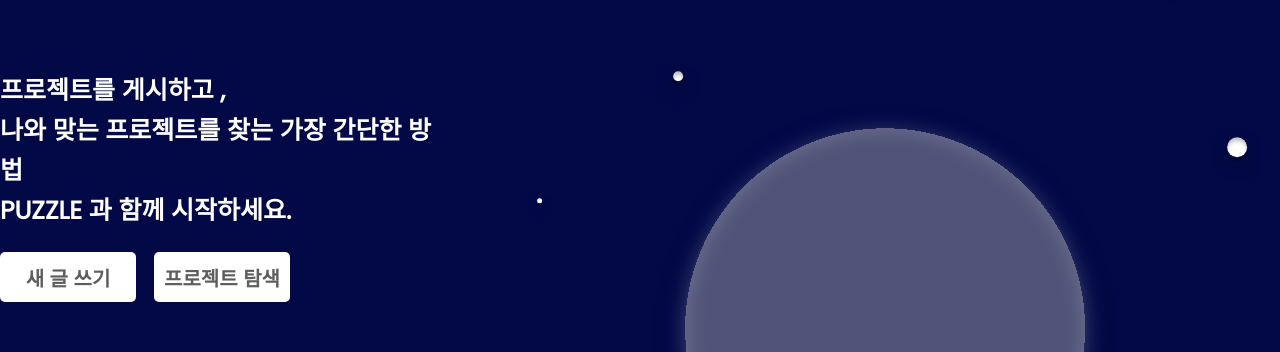
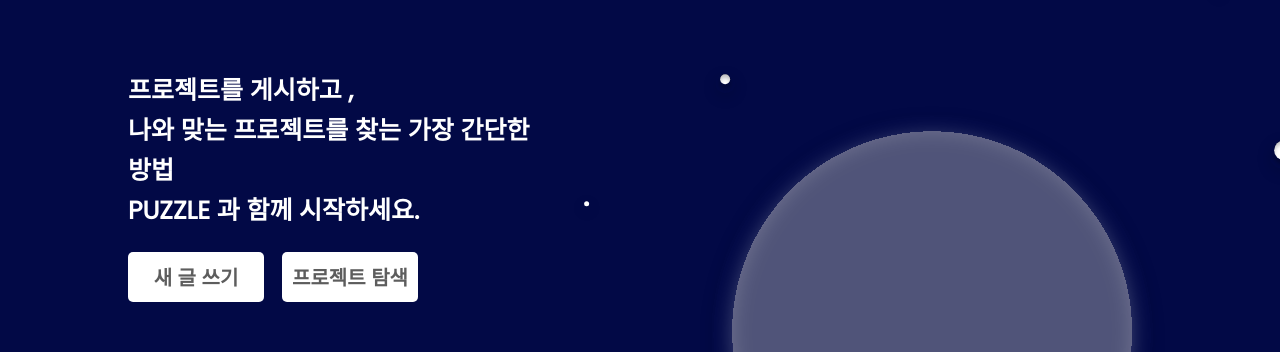
Before and after one commit to Frame-in-Puzzle/Puzzle-Front, a React (Create React App) app: page / in a window 1280 px wide. Shown: the part 364-716 px from the top of the page. Built offline with nearby package versions, Linux system fonts and the light colour scheme; no server answers; a web font is replaced by a local one.

Commit message:
fix : style 수정

```diff
--- a/src/Components/Promotion/Section1/Section1.tsx
+++ b/src/Components/Promotion/Section1/Section1.tsx
@@ -7,7 +7,8 @@ import * as I from "../../../Assets";
 const Section1 = () => {
   return (
     <div css={S.Positioner}>
-      <div>
+      <div css={S.MainWarpper}>
+        <div css={S.MainSectionWrapper}>
           <div css={S.MainSection}>
             프로젝트를 게시하고 ,<br />
             나와 맞는 프로젝트를 찾는 가장 간단한 방법 <br />
@@ -34,11 +35,10 @@ const Section1 = () => {
             </Button>
           </div>
         </div>
-      <div css={S.ImgWarpper}>
         <I.PromotionImg1 />
-      </div>
         <div css={S.RoketWarpper}>
           <I.RoketImg />
+        </div>
       </div>
     </div>
   );
--- a/src/Components/Promotion/Section1/Style.ts
+++ b/src/Components/Promotion/Section1/Style.ts
@@ -12,6 +12,19 @@ export const Positioner = css`
   overflow: hidden;
 `;
 
+export const MainWarpper = css`
+  width: 1300px;
+  display: flex;
+  justify-content: space-between;
+  margin-left: 10%;
+`;
+
+export const MainSectionWrapper = css`
+  display: flex;
+  flex-direction: column;
+  justify-content: center;
+`;
+
 export const MainSection = css`
   color: #fff;
   font-size: ${theme.fonts.h4};
@@ -24,20 +37,14 @@ export const ButtonWrapper = css`
   justify-content: space-between;
 `;
 
-export const ImgWarpper = css`
-  margin-left: 5%;
-`;
 export const floating = keyframes`
     from {
-
       top: 600px;
       right: -300px;
     }
-
     to{
       top: 200px;
       right: 80px;
-
     }
  `;
 
--- a/src/Components/Promotion/Section2/Style.ts
+++ b/src/Components/Promotion/Section2/Style.ts
@@ -16,7 +16,6 @@ export const MainWarpper = css`
   width: 1300px;
   display: flex;
   justify-content: space-between;
-  margin-right: 10%;
 `;
 
 export const MainSectionWrapper = css`
@@ -26,8 +25,6 @@ export const MainSectionWrapper = css`
 `;
 
 export const MainSection = css`
-  display: flex;
-  align-items: center;
   font-size: ${theme.fonts.h4};
   font-weight: 700;
 `;
```
Lines whose indentation alone changed are shown as unchanged.
